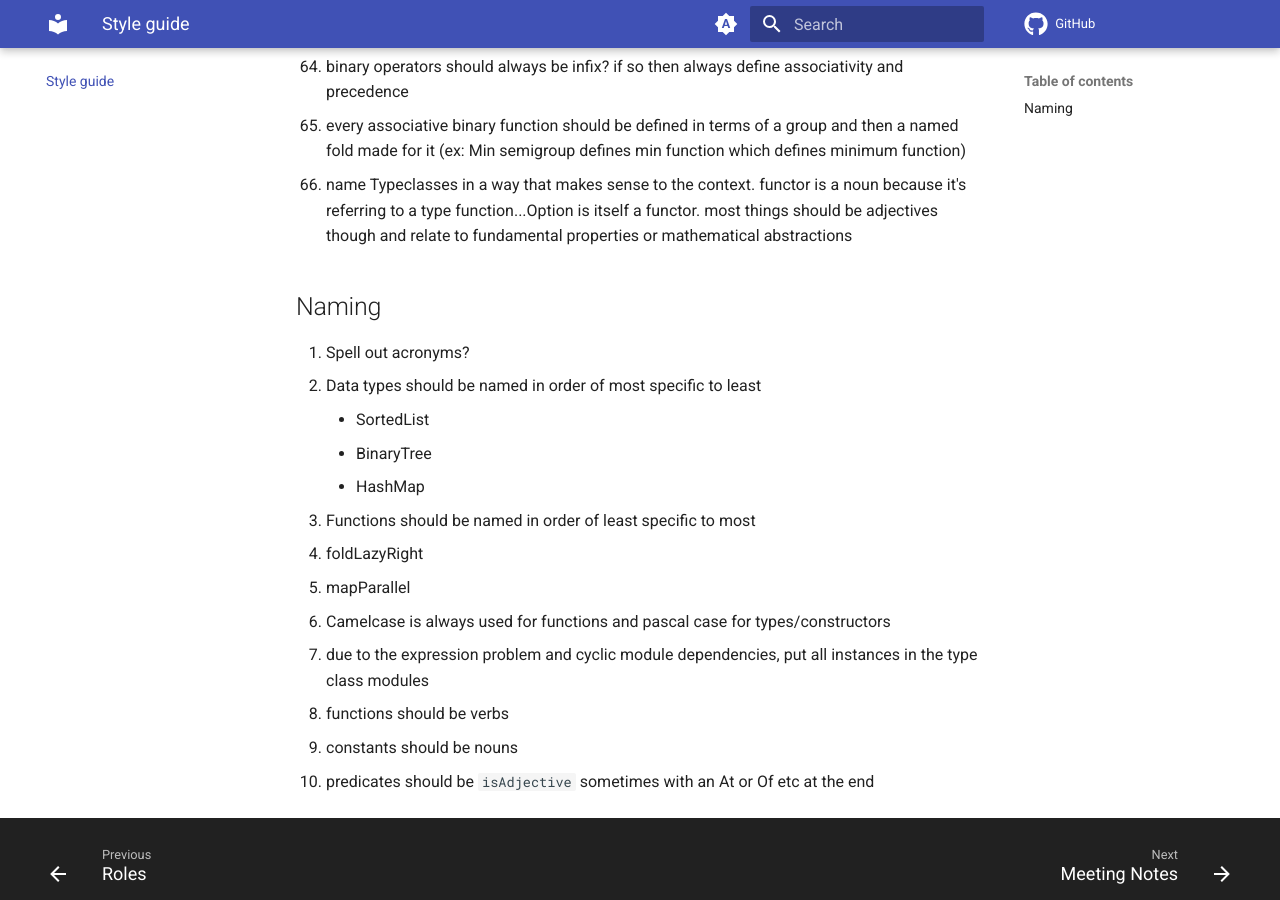
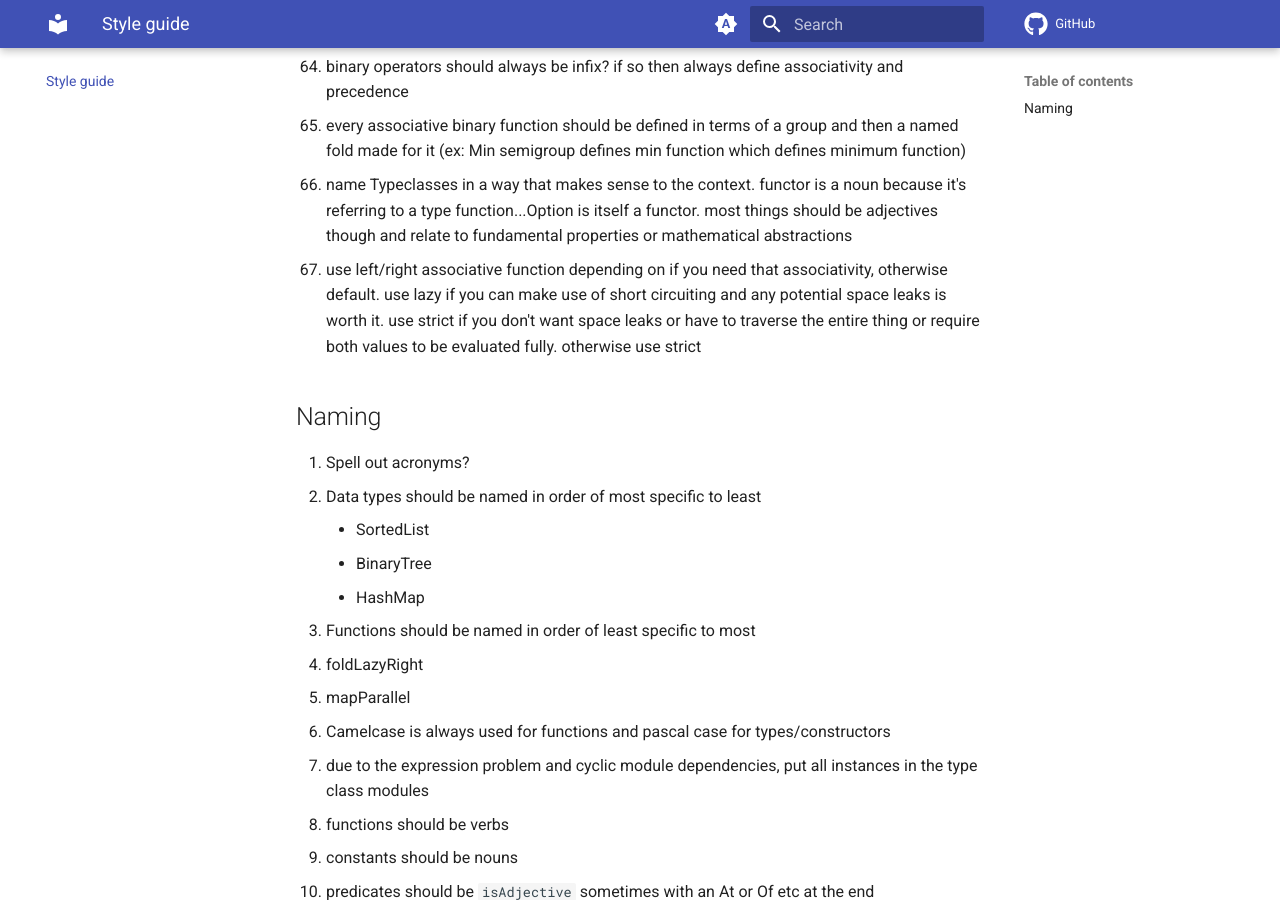
Before and after one commit to solvex-software/solvex-internal-documentation, an MkDocs documentation site: the page built from docs/style-guide.md, in a window 1280 px wide and 900 px high, scrolled down 3055 px. Built offline with MkDocs 1.6.1 and Material for MkDocs 9.7.7, drawn with Linux system fonts in a browser that asks for light colours; comment, search, counter and statistics services are not loaded.

Commit message:
Update style-guide.md

```diff
--- a/docs/style-guide.md
+++ b/docs/style-guide.md
@@ -71,6 +71,7 @@
 1. binary operators should always be infix? if so then always define associativity and precedence
 1. every associative binary function should be defined in terms of a group and then a named fold made for it (ex: Min semigroup defines min function which defines minimum function)
 1. name Typeclasses in a way that makes sense to the context. functor is a noun because it's referring to a type function...Option is itself a functor. most things should be adjectives though and relate to fundamental properties or mathematical abstractions
+1. use left/right associative function depending on if you need that associativity, otherwise default. use lazy if you can make use of short circuiting and any potential space leaks is worth it. use strict if you don't want space leaks or have to traverse the entire thing or require both values to be evaluated fully. otherwise use strict
 ## Naming
 1. Spell out acronyms?
 1. Data types should be named in order of most specific to least
```
